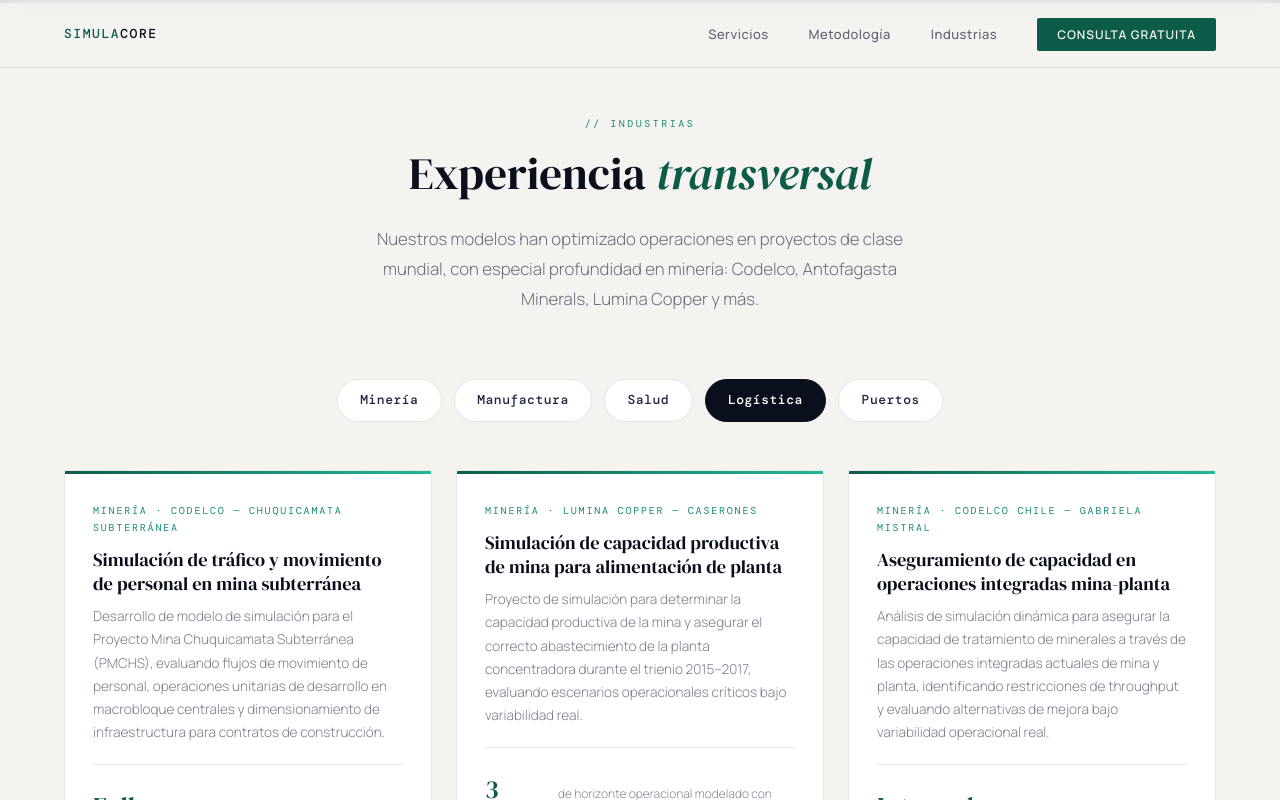
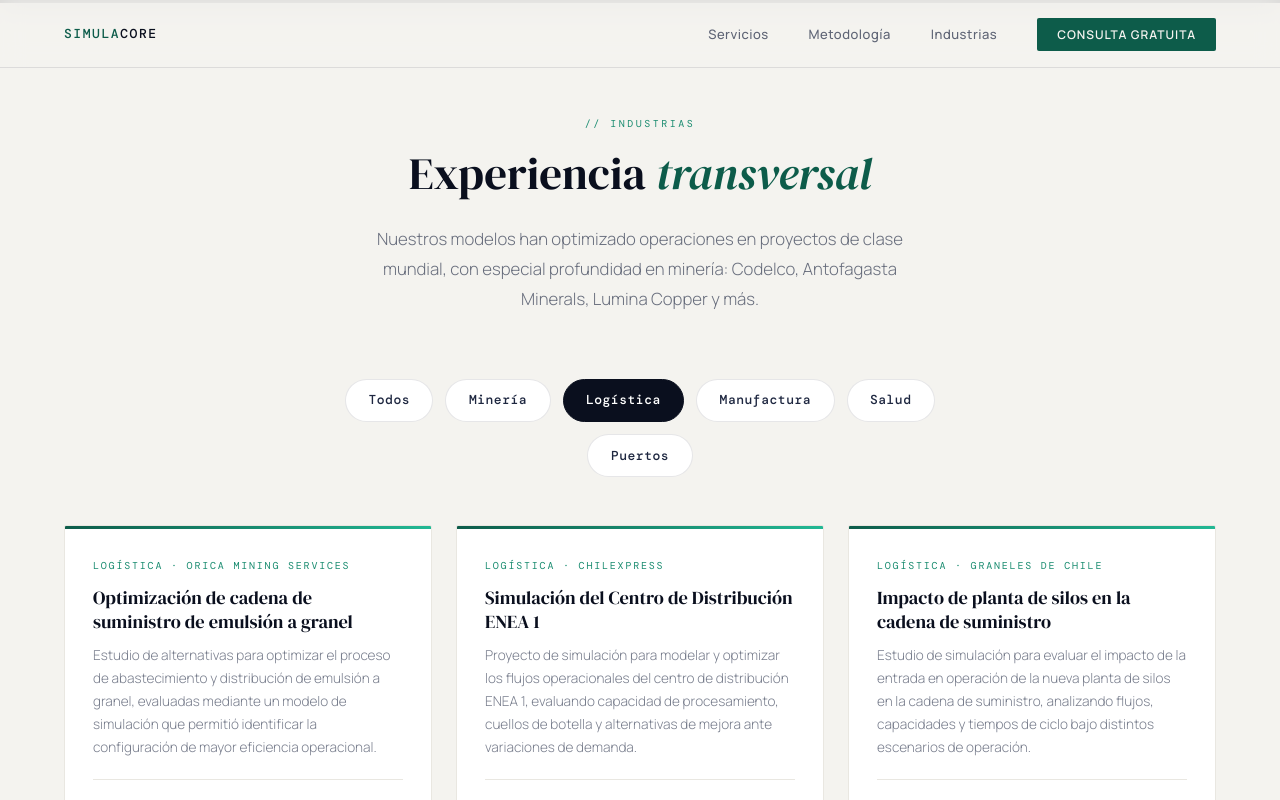
Before and after one commit to eberho/web, a plain HTML site: page index.html in a window 1280 px wide. Both pictures are taken after a click on the element "Logística". Shown: the part 3051-3851 px from the top of the page. Drawn offline with nearby package versions, Linux system fonts and the light colour scheme.

Commit message:
Update index.html

```diff
--- a/index.html
+++ b/index.html
@@ -926,15 +926,16 @@
   </div>
 
   <div class="industry-pills fade-in">
-    <div class="pill active">Minería</div>
-    <div class="pill">Manufactura</div>
-    <div class="pill">Salud</div>
-    <div class="pill">Logística</div>
-    <div class="pill">Puertos</div>
+    <div class="pill active" data-industry="all">Todos</div>
+    <div class="pill" data-industry="mineria">Minería</div>
+    <div class="pill" data-industry="logistica">Logística</div>
+    <div class="pill" data-industry="manufactura">Manufactura</div>
+    <div class="pill" data-industry="salud">Salud</div>
+    <div class="pill" data-industry="puertos">Puertos</div>
   </div>
 
   <div class="case-grid">
-    <div class="case-card fade-in">
+    <div class="case-card fade-in" data-industry="mineria">
       <div class="case-bar"></div>
       <div class="case-body">
         <div class="case-industry">Minería · Codelco — Chuquicamata Subterránea</div>
@@ -946,7 +947,7 @@
         </div>
       </div>
     </div>
-    <div class="case-card fade-in" style="transition-delay:0.1s">
+    <div class="case-card fade-in" style="transition-delay:0.1s" data-industry="mineria">
       <div class="case-bar"></div>
       <div class="case-body">
         <div class="case-industry">Minería · Lumina Copper — Caserones</div>
@@ -958,7 +959,7 @@
         </div>
       </div>
     </div>
-    <div class="case-card fade-in" style="transition-delay:0.2s">
+    <div class="case-card fade-in" style="transition-delay:0.2s" data-industry="mineria">
       <div class="case-bar"></div>
       <div class="case-body">
         <div class="case-industry">Minería · Codelco Chile — Gabriela Mistral</div>
@@ -967,6 +968,42 @@
         <div class="case-metric">
           <span class="case-metric-num">Integrado</span>
           <span class="case-metric-desc">modelo mina-planta con análisis dinámico de capacidad</span>
+        </div>
+      </div>
+    </div>
+    <div class="case-card fade-in" data-industry="logistica">
+      <div class="case-bar"></div>
+      <div class="case-body">
+        <div class="case-industry">Logística · Orica Mining Services</div>
+        <h4>Optimización de cadena de suministro de emulsión a granel</h4>
+        <p>Estudio de alternativas para optimizar el proceso de abastecimiento y distribución de emulsión a granel, evaluadas mediante un modelo de simulación que permitió identificar la configuración de mayor eficiencia operacional.</p>
+        <div class="case-metric">
+          <span class="case-metric-num">Simulación</span>
+          <span class="case-metric-desc">de múltiples alternativas de cadena de suministro</span>
+        </div>
+      </div>
+    </div>
+    <div class="case-card fade-in" style="transition-delay:0.1s" data-industry="logistica">
+      <div class="case-bar"></div>
+      <div class="case-body">
+        <div class="case-industry">Logística · Chilexpress</div>
+        <h4>Simulación del Centro de Distribución ENEA 1</h4>
+        <p>Proyecto de simulación para modelar y optimizar los flujos operacionales del centro de distribución ENEA 1, evaluando capacidad de procesamiento, cuellos de botella y alternativas de mejora ante variaciones de demanda.</p>
+        <div class="case-metric">
+          <span class="case-metric-num">CD ENEA 1</span>
+          <span class="case-metric-desc">flujos operacionales modelados y optimizados</span>
+        </div>
+      </div>
+    </div>
+    <div class="case-card fade-in" style="transition-delay:0.2s" data-industry="logistica">
+      <div class="case-bar"></div>
+      <div class="case-body">
+        <div class="case-industry">Logística · Graneles de Chile</div>
+        <h4>Impacto de planta de silos en la cadena de suministro</h4>
+        <p>Estudio de simulación para evaluar el impacto de la entrada en operación de la nueva planta de silos en la cadena de suministro, analizando flujos, capacidades y tiempos de ciclo bajo distintos escenarios de operación.</p>
+        <div class="case-metric">
+          <span class="case-metric-num">Escenarios</span>
+          <span class="case-metric-desc">evaluados antes de la puesta en marcha</span>
         </div>
       </div>
     </div>
@@ -1022,8 +1059,19 @@ document.querySelectorAll('.pill').forEach(pill => {
   pill.addEventListener('click', function() {
     document.querySelectorAll('.pill').forEach(p => p.classList.remove('active'));
     this.classList.add('active');
+    const selected = this.dataset.industry;
+    document.querySelectorAll('.case-card').forEach(card => {
+      if (selected === 'all' || card.dataset.industry === selected) {
+        card.style.display = '';
+      } else {
+        card.style.display = 'none';
+      }
+    });
   });
 });
+
+// Mostrar solo minería al cargar
+document.querySelector('.pill[data-industry="mineria"]').click();
 </script>
 </body>
 </html>
```
